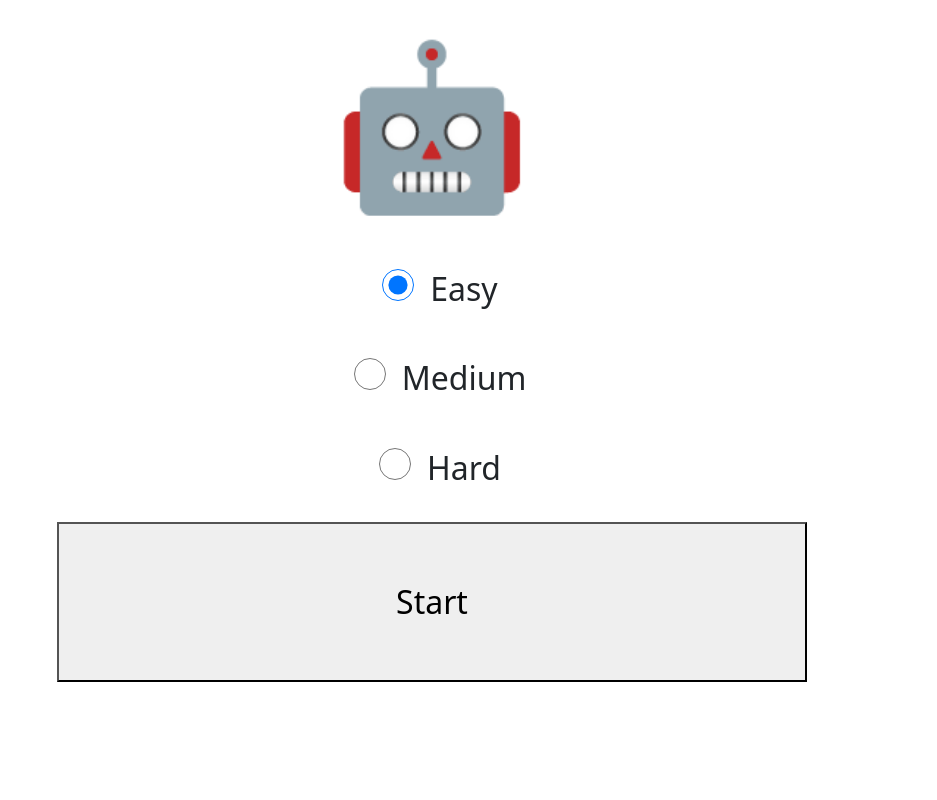
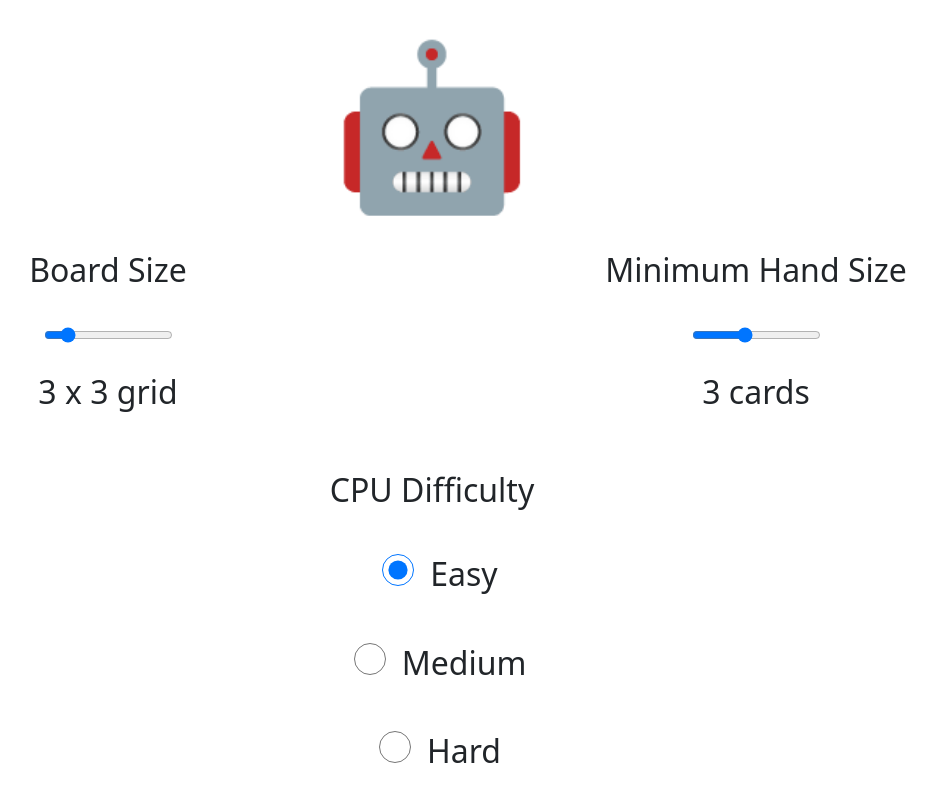
Before and after one commit to J3S5E/Tic-Tac-Toe_v2, a React (Create React App) app in the folder client/: page /cpu in a window 1280 px wide. Shown: the top 800 px of the page, without its empty margins (208-1145 px from the left). Built offline with nearby package versions, Linux system fonts and the light colour scheme.

Commit message:
Options screen can be used for multiple game modes

```diff
--- a/client/package.json
+++ b/client/package.json
@@ -18,7 +18,8 @@
     "react-scripts": "5.0.1",
     "typescript": "^4.9.4",
     "web-vitals": "^2.1.4",
-    "zod": "^3.20.2"
+    "zod": "^3.20.2",
+    "zod-validation-error": "^0.3.0"
   },
   "scripts": {
     "start": "react-scripts start",
--- a/client/src/App.css
+++ b/client/src/App.css
@@ -75,11 +75,19 @@ body {
 
 /* options menu */
 
-.OptionsMenu {
+.OptionsGrid {
   display:grid;
   grid-template-columns: 1fr 1fr;
   grid-template-rows: 1fr;
   grid-gap: 1rem;
+}
+
+.OptionsList {
+  display:flex;
+  flex-direction: column;
+  justify-content: center;
+  align-items: center;
+  margin: 2rem;
 }
 
 .OptionsItem {
--- a/client/src/components/Options.tsx
+++ b/client/src/components/Options.tsx
@@ -1,40 +1,57 @@
 import React, { useState } from "react";
 import { z } from "zod";
+import { fromZodError } from "zod-validation-error";
+import DifficultySelect from "./forms/DifficultySelect";
+import HandSizeSelect from "./forms/HandSizeSelect";
+import NameEnter from "./forms/NameEnter";
+import SizeSelect from "./forms/SizeSelect";
 
 const minBoardSize = 2;
 const maxBoardSize = 9;
 
-
-
 const OptionsSchema = z.object({
     size: z.number().min(minBoardSize).max(maxBoardSize).int(),
     minHandSize: z.number().min(1).int(),
+    cpuDifficulty: z.number().min(1).max(3).int().optional(),
+    playerName: z.string().min(1).optional(),
 });
-
-
 
 type OptionsType = z.infer<typeof OptionsSchema>;
 
 type OptionsProps = {
     setOptions: (arg0: OptionsType) => void;
+    mode: "cpu" | "local" | "online";
 };
-
-
 
 const Options = (props: OptionsProps) => {
     const [size, setSize] = useState(3);
     const [minHandSize, setMinHandSize] = useState(3);
+    const [cpuDifficulty, setCpuDifficulty] = useState(1);
+    const [playerName, setPlayerName] = useState("");
 
     const submitHandler = (e: { preventDefault: () => void }) => {
         e.preventDefault();
 
-        if (!OptionsSchema.safeParse({ size, minHandSize }).success) {
-            alert("Invalid options");
+        let options: OptionsType = {
+            size,
+            minHandSize
+        };
+
+        switch (props.mode) {
+            case "cpu":
+                options.cpuDifficulty = cpuDifficulty;
+                break;
+            case "online":
+                options.playerName = playerName;
+                break;
+        }
+
+        const result = OptionsSchema.safeParse(options);
+
+        if (result.success) {
+            props.setOptions(options);
         } else {
-            props.setOptions({
-                size: size,
-                minHandSize: minHandSize,
-            });
+            alert(fromZodError(result.error));
         }
     };
 
@@ -50,44 +67,46 @@ const Options = (props: OptionsProps) => {
         setMinHandSize(parseInt(value));
     }
 
+    function getIcon() {
+        switch (props.mode) {
+            case "cpu":
+                return "🤖";
+            case "local":
+                return "👥";
+            case "online":
+                return "🌐";
+        }
+    }
+
     return (
         <form onSubmit={submitHandler}>
             <div className="Options text-center">
-                <div className="OptionsHeader giant_emoji">⚙️</div>
-                <div className="OptionsMenu">
-                    <div className="OptionsItems">
-                        <label className="OptionsItem label">Board Size</label>
-                        <label className="OptionsItem slider">
-                            <input
-                                type="range"
-                                name="size"
-                                value={size}
-                                min={minBoardSize}
-                                max={maxBoardSize}
-                                step={1}
-                                onChange={(e) => changeGrid(e.target.value)}
-                            />
-                        </label>
-                        <label className="OptionsItem value">{`${size} x ${size} grid`}</label>
-                    </div>
-                    <div className="OptionsItems">
-                        <label className="OptionsItem label">
-                            Minimum Hand Size
-                        </label>
-                        <label className="OptionsItem Number">
-                            <input
-                                type="range"
-                                name="minHandSize"
-                                value={minHandSize}
-                                min="1"
-                                max={size * 2}
-                                step={1}
-                                onChange={(e) => changeHandSize(e.target.value)}
-                            />
-                        </label>
-                        <label className="OptionsItem value">{`${minHandSize} cards`}</label>
-                    </div>
+                <div className="OptionsHeader giant_emoji">{getIcon()}</div>
+                {props.mode === "online" && (
+                    <NameEnter
+                        setPlayerName={setPlayerName}
+                        playerName={playerName}
+                    />
+                )}
+                <div className="OptionsGrid">
+                    <SizeSelect
+                        size={size}
+                        minBoardSize={minBoardSize}
+                        maxBoardSize={maxBoardSize}
+                        changeGrid={changeGrid}
+                    />
+                    <HandSizeSelect
+                        size={size}
+                        minHandSize={minHandSize}
+                        changeHandSize={changeHandSize}
+                    />
                 </div>
+                {props.mode === "cpu" && (
+                    <DifficultySelect
+                        setCpuDifficulty={setCpuDifficulty}
+                        cpuDifficulty={cpuDifficulty}
+                    />
+                )}
                 <div className="MenuItems">
                     <button className="MenuItem btn-success">Start</button>
                 </div>
--- /dev/null
+++ b/client/src/components/forms/DifficultySelect.tsx
@@ -0,0 +1,50 @@
+import React from "react";
+
+const DifficultySelect = (props: {
+    cpuDifficulty: number;
+    setCpuDifficulty: (arg0: number) => void;
+}) => {
+    return (
+        <div className="OptionsList">
+            <label className="OptionsItem label">CPU Difficulty</label>
+            <label className="OptionsItem radio">
+                <input
+                    type="radio"
+                    name="difficulty"
+                    value="1"
+                    checked={props.cpuDifficulty === 1}
+                    onChange={(e) =>
+                        props.setCpuDifficulty(parseInt(e.target.value))
+                    }
+                />
+                Easy
+            </label>
+            <label className="OptionsItem radio">
+                <input
+                    type="radio"
+                    name="difficulty"
+                    value="2"
+                    checked={props.cpuDifficulty === 2}
+                    onChange={(e) =>
+                        props.setCpuDifficulty(parseInt(e.target.value))
+                    }
+                />
+                Medium
+            </label>
+            <label className="OptionsItem radio">
+                <input
+                    type="radio"
+                    name="difficulty"
+                    value="3"
+                    checked={props.cpuDifficulty === 3}
+                    onChange={(e) =>
+                        props.setCpuDifficulty(parseInt(e.target.value))
+                    }
+                />
+                Hard
+            </label>
+        </div>
+    );
+};
+
+export default DifficultySelect;
--- /dev/null
+++ b/client/src/components/forms/HandSizeSelect.tsx
@@ -0,0 +1,27 @@
+import React from "react";
+
+const HandSizeSelect = (props: {
+    size: number;
+    minHandSize: number;
+    changeHandSize: (arg0: string) => void;
+}) => {
+    return (
+        <div className="OptionsItems">
+            <label className="OptionsItem label">Minimum Hand Size</label>
+            <label className="OptionsItem Number">
+                <input
+                    type="range"
+                    name="minHandSize"
+                    value={props.minHandSize}
+                    min="1"
+                    max={props.size * 2}
+                    step={1}
+                    onChange={(e) => props.changeHandSize(e.target.value)}
+                />
+            </label>
+            <label className="OptionsItem value">{`${props.minHandSize} cards`}</label>
+        </div>
+    );
+};
+
+export default HandSizeSelect;
--- /dev/null
+++ b/client/src/components/forms/NameEnter.tsx
@@ -0,0 +1,22 @@
+import React from "react";
+
+const NameEnter = (props: {
+    playerName: string;
+    setPlayerName: (arg0: string) => void;
+}) => {
+    return (
+        <div className="OptionsList">
+            <label className="OptionsItem label">Display Name</label>
+            <label className="OptionsItem text">
+                <input
+                    type="text"
+                    name="playerName"
+                    value={props.playerName}
+                    onChange={(e) => props.setPlayerName(e.target.value)}
+                />
+            </label>
+        </div>
+    );
+};
+
+export default NameEnter;
--- /dev/null
+++ b/client/src/components/forms/SizeSelect.tsx
@@ -0,0 +1,28 @@
+import React from "react";
+
+const SizeSelect = (props: {
+    size: number;
+    minBoardSize: number;
+    maxBoardSize: number;
+    changeGrid: (arg0: string) => void;
+}) => {
+    return (
+        <div className="OptionsItems">
+            <label className="OptionsItem label">Board Size</label>
+            <label className="OptionsItem slider">
+                <input
+                    type="range"
+                    name="size"
+                    value={props.size}
+                    min={props.minBoardSize}
+                    max={props.maxBoardSize}
+                    step={1}
+                    onChange={(e) => props.changeGrid(e.target.value)}
+                />
+            </label>
+            <label className="OptionsItem value">{`${props.size} x ${props.size} grid`}</label>
+        </div>
+    );
+};
+
+export default SizeSelect;
--- a/client/src/screens/Cpu.tsx
+++ b/client/src/screens/Cpu.tsx
@@ -1,5 +1,6 @@
 import React, { useState } from "react";
 import Game from "../components/Game";
+import Options from "../components/Options";
 
 interface Setup {
     player1: string;
@@ -7,9 +8,15 @@ interface Setup {
     startingPlayer: "P1" | "P2";
 }
 
+interface GameOptions {
+    size: number;
+    minHandSize: number;
+    cpuDifficulty?: number;
+}
+
 function Cpu() {
     const [setup, setSetup] = useState<Setup | null>(null);
-    const [difficulty, setDifficulty] = useState("easy");
+    const [gameOptions, setGameOptions] = useState<GameOptions | null>(null);
 
     async function getIfPlayerTurn() {
         // TODO: get if player turn from server
@@ -46,56 +53,7 @@ function Cpu() {
     return (
         <>
             {setup === null ? (
-                <form onSubmit={submitHandler}>
-                    <div className="Menu text-center">
-                        <div className="MenuHeader giant_emoji">🤖</div>
-                        <div className="MenuItems">
-                            <label className="MenuItem radio">
-                                <input
-                                    type="radio"
-                                    name="difficulty"
-                                    value="easy"
-                                    checked={difficulty === "easy"}
-                                    onChange={(e) =>
-                                        setDifficulty(e.target.value)
-                                    }
-                                />
-                                Easy
-                            </label>
-                            <label className="MenuItem radio">
-                                <input
-                                    type="radio"
-                                    name="difficulty"
-                                    value="med"
-                                    checked={difficulty === "med"}
-                                    onChange={(e) =>
-                                        setDifficulty(e.target.value)
-                                    }
-                                />
-                                Medium
-                            </label>
-                            <label className="MenuItem radio">
-                                <input
-                                    type="radio"
-                                    name="difficulty"
-                                    value="hard"
-                                    checked={difficulty === "hard"}
-                                    onChange={(e) =>
-                                        setDifficulty(e.target.value)
-                                    }
-                                />
-                                Hard
-                            </label>
-
-                            <button
-                                type="submit"
-                                className="MenuItem btn-default"
-                            >
-                                Start
-                            </button>
-                        </div>
-                    </div>
-                </form>
+                <Options setOptions={setGameOptions} mode="cpu" />
             ) : (
                 <Game
                     setup={setup}
--- a/client/src/screens/Local.tsx
+++ b/client/src/screens/Local.tsx
@@ -48,7 +48,7 @@ function Local() {
     return (
         <>
             {setup === null || gameOptions === null ? (
-                <Options setOptions={setGameOptions} />
+                <Options setOptions={setGameOptions} mode="local"/>
             ) : (
                 <Game
                     setup={setup}
```
Also changed, not shown: 1 other file (tests, documents, lock files or other folders).
